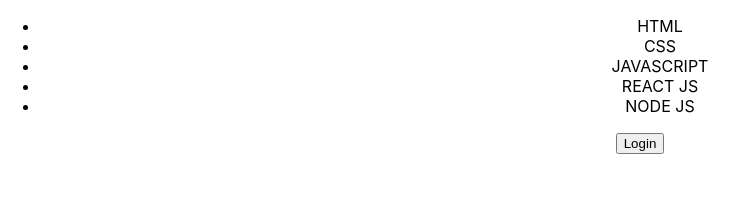
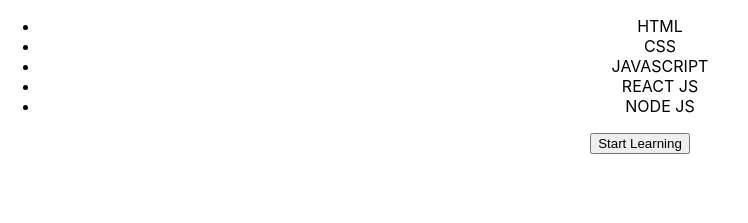
Before and after one commit to CHANDRUK29/react-testing, a React (Create React App) app: page / in a window 1280 px wide. Shown: the top 223 px of the page, without its empty margins (0-748 px from the left). Built offline with nearby package versions, Linux system fonts and the light colour scheme.

Commit message:
read me and test file updated

```diff
--- a/src/components/Skills/Skills.tsx
+++ b/src/components/Skills/Skills.tsx
@@ -1,9 +1,15 @@
-import { useState } from "react";
+import { useEffect, useState } from "react";
 import { SkillsProps } from "./Skills.types";
 
 const Skills = (props: SkillsProps) => {
     const { skills } = props;
     const [isLoggedIn, setIsLoggedIn] = useState(false);
+
+    useEffect(() => {
+        setTimeout(() => {
+            setIsLoggedIn(true)
+        }, 500)
+    }, [])
 
     return (
         <>
@@ -13,7 +19,7 @@ const Skills = (props: SkillsProps) => {
                 })}
             </ul>
             {isLoggedIn ?
-                (<button>Start Learning</button>) : (<button onClick={()=>setIsLoggedIn(true)}>Login</button>)
+                (<button>Start Learning</button>) : (<button onClick={() => setIsLoggedIn(true)}>Login</button>)
             }
         </>
     )
```
Also changed, not shown: 2 other files (tests, documents, lock files or other folders).
